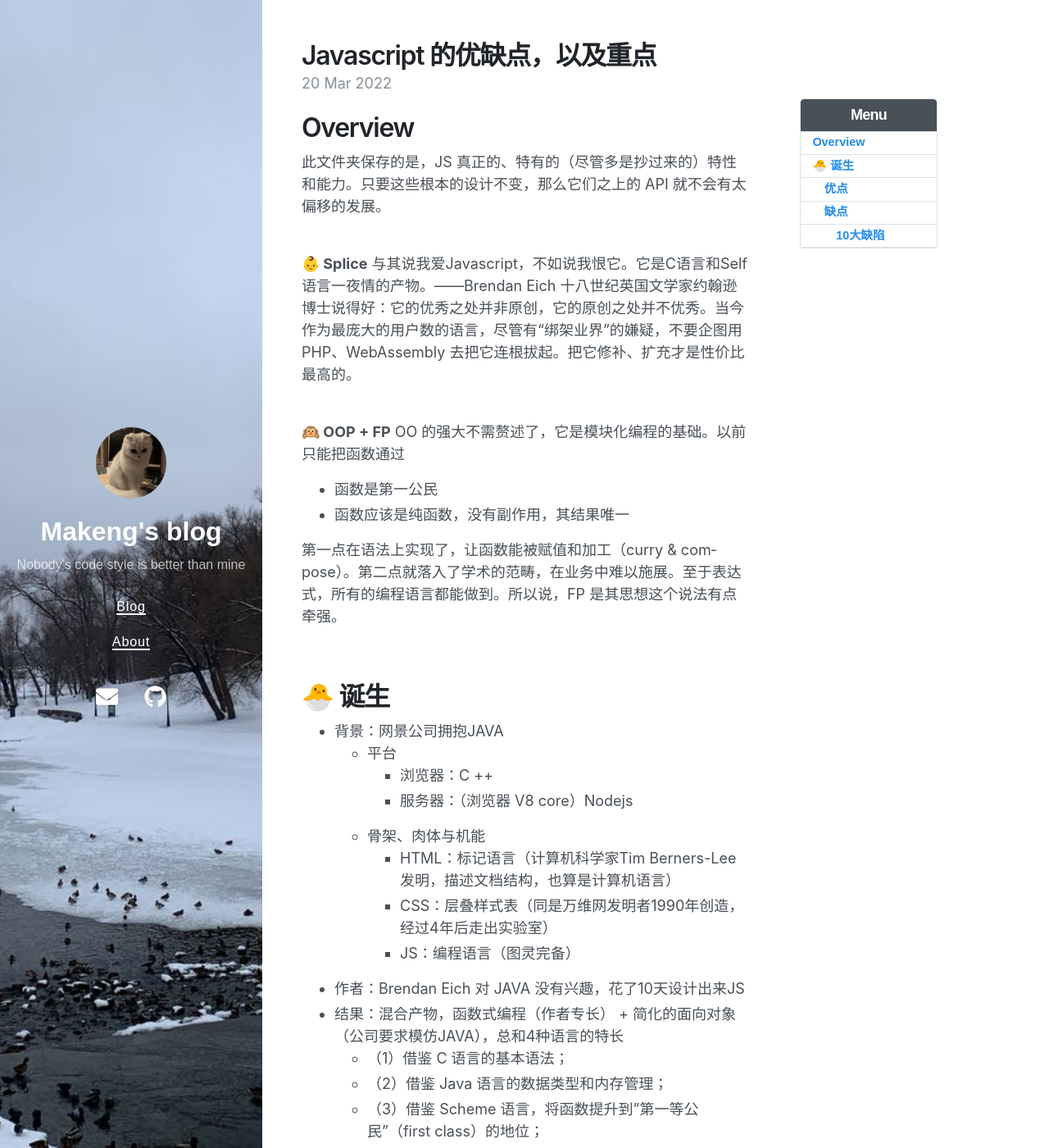
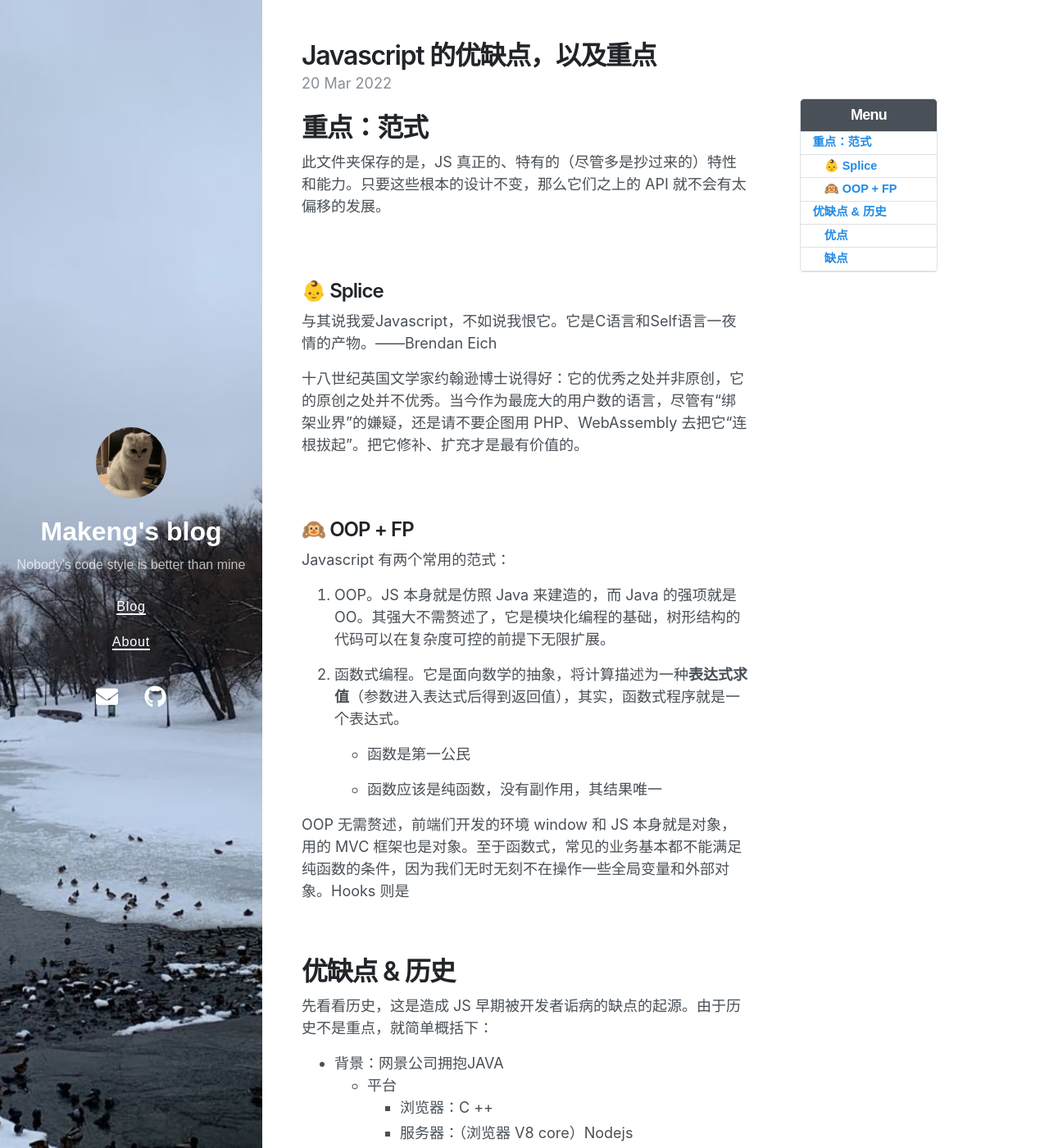
Before and after one commit to makeng/blog, a Jekyll site: the page built from _posts/2022-03-20-about-js.md, in a window 1280 px wide and 1400 px high. Shown: the whole window at 82% size. Built offline with Jekyll 4.4.1, drawn with Linux system fonts in a browser that asks for light colours; nearby versions of some CDN libraries; comment, search, counter and statistics services are not loaded; some of the changed text lies outside the part shown.

Commit message:
edit post

```diff
--- a/_posts/2022-03-20-about-js.md
+++ b/_posts/2022-03-20-about-js.md
@@ -7,28 +7,41 @@ comments: true
 ---
 
 
-# Overview
+# 重点：范式
 此文件夹保存的是，JS 真正的、特有的（尽管多是抄过来的）特性和能力。只要这些根本的设计不变，那么它们之上的 API 就不会有太偏移的发展。
 
 <br/>
-**👶 Splice**
+
+## 👶 Splice
+
 与其说我爱Javascript，不如说我恨它。它是C语言和Self语言一夜情的产物。——Brendan Eich
-十八世纪英国文学家约翰逊博士说得好：它的优秀之处并非原创，它的原创之处并不优秀。当今作为最庞大的用户数的语言，尽管有“绑架业界”的嫌疑，不要企图用 PHP、WebAssembly 去把它连根拔起。把它修补、扩充才是性价比最高的。
+
+十八世纪英国文学家约翰逊博士说得好：它的优秀之处并非原创，它的原创之处并不优秀。当今作为最庞大的用户数的语言，尽管有“绑架业界”的嫌疑，还是请不要企图用 PHP、WebAssembly 去把它“连根拔起”。把它修补、扩充才是最有价值的。
 
 <br/>
-**🙉 OOP + FP**
-OO 的强大不需赘述了，它是模块化编程的基础。以前只能把函数通过 <script> 叠在一起，而 ESM 成熟的今天效率高了不少。
-函数式编程是面向数学的抽象，将计算描述为一种**表达式求值**（参数进入表达式后得到返回值），其实，函数式程序就是一个表达式。
 
-* 函数是第一公民
-* 函数应该是纯函数，没有副作用，其结果唯一
+## 🙉 OOP + FP
 
-第一点在语法上实现了，让函数能被赋值和加工（curry & compose）。第二点就落入了学术的范畴，在业务中难以施展。至于表达式，所有的编程语言都能做到。所以说，FP 是其思想这个说法有点牵强。
+Javascript 有两个常用的范式：
+
+1. OOP。JS 本身就是仿照 Java 来建造的，而 Java 的强项就是 OO。其强大不需赘述了，它是模块化编程的基础，树形结构的代码可以在复杂度可控的前提下无限扩展。
+
+2. 函数式编程。它是面向数学的抽象，将计算描述为一种**表达式求值**（参数进入表达式后得到返回值），其实，函数式程序就是一个表达式。
+
+    * 函数是第一公民
+
+    * 函数应该是纯函数，没有副作用，其结果唯一
+
+
+OOP 无需赘述，前端们开发的环境 window 和 JS 本身就是对象，用的 MVC 框架也是对象。至于函数式，常见的业务基本都不能满足纯函数的条件，因为我们无时无刻不在操作一些全局变量和外部对象。Hooks 则是
 
 
 
 <br />
-# 🐣 诞生
+# 优缺点 & 历史
+
+先看看历史，这是造成 JS 早期被开发者诟病的缺点的起源。由于历史不是重点，就简单概括下：
+
 * 背景：网景公司拥抱JAVA
    * 平台
       * 浏览器：C ++
@@ -75,17 +88,8 @@ OO 的强大不需赘述了，它是模块化编程的基础。以前只能把
 
 
 ## 缺点
-* 弱类型：类型难判断，且容易互换
-* 错误类型：null、NaN 等判断奇妙
-* 不够完整
-
-时间推移，小缺陷不常用不管，硬伤都有了补丁（ECMA）或者覆盖（TypeScript）。
 
 
-
-
-
-### 10大缺陷
 
 | 缺陷          | 说明                               | 解决             |
 |-------------|----------------------------------|----------------|
@@ -101,6 +105,16 @@ OO 的强大不需赘述了，它是模块化编程的基础。以前只能把
 
 
 
+总结一下，缺点如下：
+
+* 弱类型：类型难判断，且容易互换
+* 错误类型：null、NaN 等判断奇妙
+* 不够完整
+
+随着时间推移，我们渐渐看不到它们缺陷造成的问题了。类型方面的缺陷有 TypeScript 进行解决，语法不完整则由补丁 ECMAScript 每年进行修复。
+
+
+
 <br />
 
 ---
```
